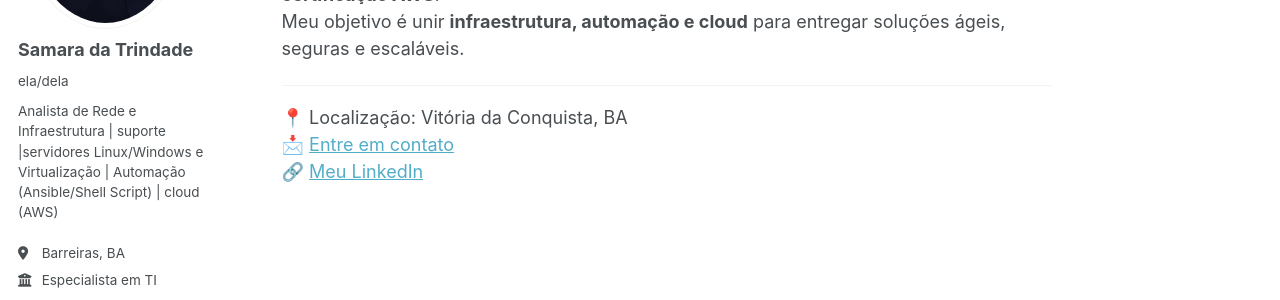
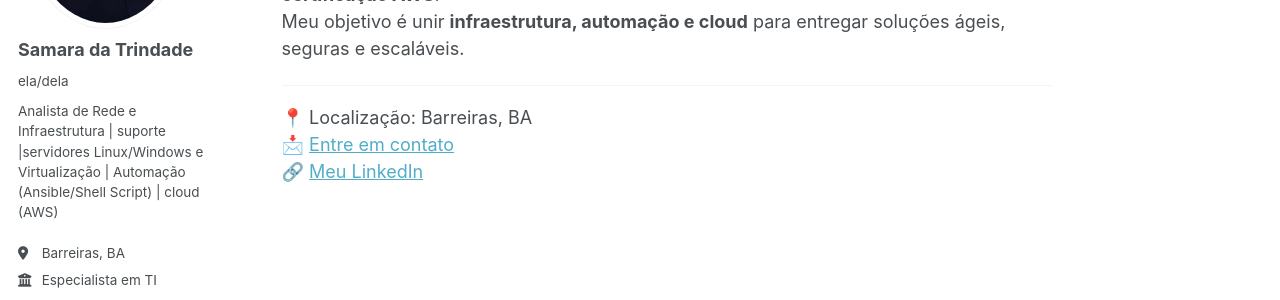
Before and after one commit to samtrinds/samara-portifolio, a Jekyll site: the page built from _pages/about.md, in a window 1280 px wide and 900 px high, scrolled down 784 px. Shown: the part 310-610 px from the top of the window. Built offline with Jekyll 4.4.1, drawn with Linux system fonts in a browser that asks for light colours; a script that is not in the unit is left out.

Commit message:
Ajusta seção

```diff
--- a/_pages/about.md
+++ b/_pages/about.md
@@ -36,6 +36,6 @@ Meu objetivo é unir **infraestrutura, automação e cloud** para entregar solu
 
 ---
 
-📍 Localização: Vitória da Conquista, BA
-📩 [Entre em contato](mailto:seu-email-aqui)
-🔗 [Meu LinkedIn](https://linkedin.com/in/seu-perfil)
+📍 Localização: Barreiras, BA
+📩 [Entre em contato](samara12668t@gmail.com)
+🔗 [Meu LinkedIn](https://www.linkedin.com/in/samara-trindade-870340185/)
```
